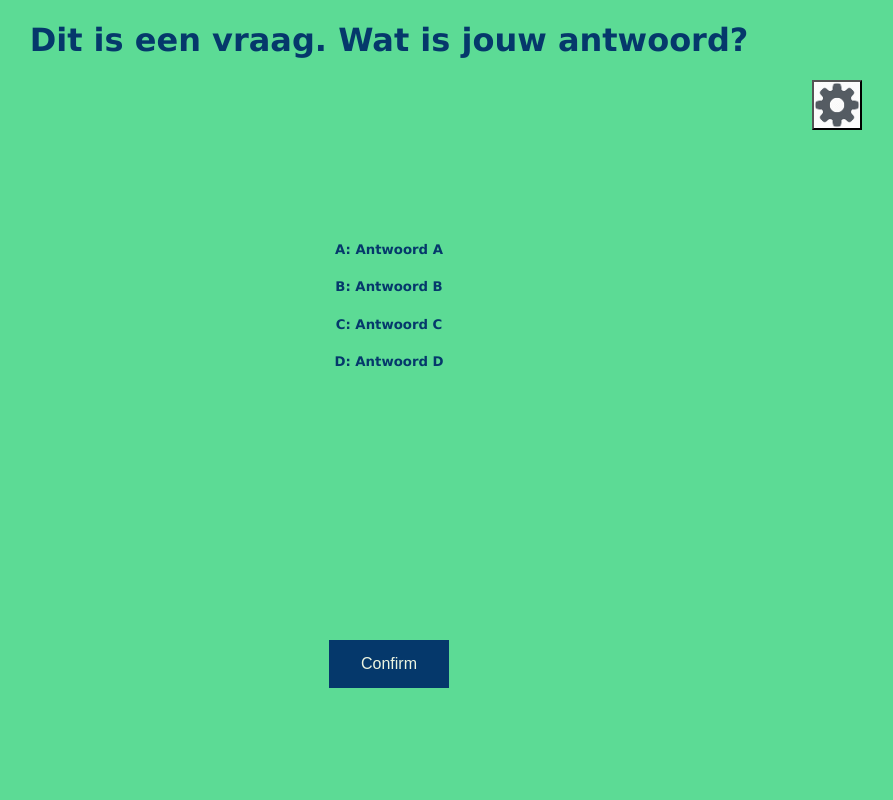
After one commit to MaytheDirkzwager/WebIK_groep15, a Flask app: page /game in a window 1280 px wide. The commit adds this page. Shown: the whole page, without its empty margins (251-1144 px from the left). Run offline with Flask 2, Linux system fonts and the light colour scheme; some libraries are stand-ins or nearby versions.

Commit message:
alsjeblieft

```diff
--- a/application.py
+++ b/application.py
@@ -43,7 +43,7 @@ Session(app)
 # configure CS50 Library to use SQLite database
 # db = SQL("sqlite:///finance.db")
 
-@app.route("/index", methods=["GET", "POST"])
+@app.route("/", methods=["GET", "POST"])
 def index():
     """Register user."""
 
@@ -69,7 +69,10 @@ def lobbyHost():
             return render_template("index.html")
 
         if request.form['button'] == 'start':
-            return render_template("lobbyPlayer.html")
+            return render_template("game.html")
+
+        if request.form['button'] == 'settings':
+            return render_template("gamesettings.html")
 
     else:
         return render_template("lobbyHost.html")
@@ -83,3 +86,53 @@ def lobbyPlayer():
 
     else:
         return render_template("lobbyPlayer.html")
+
+@app.route("/gamesettings", methods=["GET", "POST"])
+def gamesettings():
+
+    if request.method == "POST":
+        if request.form['button'] == 'back':
+            return render_template("lobbyHost.html")
+
+    else:
+        return render_template("gamesettings.html")
+
+@app.route("/game", methods=["GET", "POST"])
+def game():
+
+    if request.method == "POST":
+        if request.form['button'] == 'confirm':
+
+            return render_template("card.html")
+
+        if request.form['button'] == 'settings':
+            return render_template("sessionsettings.html")
+
+    else:
+        return render_template("game.html")
+
+@app.route("/sessionsettings", methods=["GET", "POST"])
+def sessionsettings():
+
+    if request.method == "POST":
+        if request.form['button'] == 'back':
+            return render_template("game.html")
+
+        if request.form['button'] == 'leave':
+            return render_template("index.html")
+
+    else:
+        return render_template("sessionsettings.html")
+
+@app.route("/card", methods=["GET", "POST"])
+def card():
+
+    if request.method == "POST":
+        if request.form['button'] == 'activate':
+            return render_template("game.html")
+
+        if request.form['button'] == 'settings':
+            return render_template("sessionsettings.html")
+
+    else:
+        return render_template("card.html")
--- a/static/styles.css
+++ b/static/styles.css
@@ -11,6 +11,7 @@ main
     /* override Bootstrap's 100% width for form controls */
     width: auto;
 }
+
 
 .form-group
 {
@@ -57,6 +58,42 @@ main
     margin-right: auto;
 }
 
+.settingsIcon
+{
+    position: absolute;
+    top: 10%;
+    right: 10%;
+    left: 80%;
+    bottom: 0;
+    width:50px;
+    height:50px;
+    margin-left: auto;
+    margin-right: auto;
+    background: url(settings.png);
+    background-size: 100%;
+}
+
+.backIcon
+{
+    position: absolute;
+    top: 10%;
+    right: 80%;
+    left: 10%;
+    bottom: 0;
+    width:50px;
+    height:50px;
+    margin-left: auto;
+    margin-right: auto;
+    background: url(backicon.png);
+    background-size: 100%;
+}
+
+.card
+{
+    background: url(aas.jpg);
+
+}
+
 .button
 {
     background-color: #05386B;
@@ -90,18 +127,6 @@ main
     text-align: center;
 }
 
-.settings
-{
-    z-index: 10;
-    position: absolute;
-    margin: auto;
-    top: 0;
-    right: 0;
-    bottom: 0;
-    left: 0;
-    width: 20%;
-    height: 30%;
-}
 
 .centered
 {
--- /dev/null
+++ b/templates/game.html
@@ -0,0 +1,34 @@
+<!DOCTYPE html>
+
+<html lang="en">
+
+
+    <head>
+        <title>Game</title>
+        <link href="{{ url_for('static', filename='styles.css') }}" rel="stylesheet"/>
+
+    </head>
+    <body>
+        <div class="title">
+            <h1>Dit is een vraag. Wat is jouw antwoord?</h1>
+        </div>
+
+        <div class="text">
+            <h5>A: Antwoord A</h5>
+            <h5>B: Antwoord B</h5>
+            <h5>C: Antwoord C</h5>
+            <h5>D: Antwoord D</h5>
+        </div>
+
+        <form action = "{{ url_for('game') }}" method = "post">
+
+        <div class="buttonMiddle">
+            <button type="submit" name="button" value="confirm" class="button">Confirm</button>
+        </div>
+
+         <div>
+            <button class="settingsIcon" type="submit" name="button" value="settings"></button>
+        </div>
+
+        </form>
+    </body>
```
Also changed, not shown: templates/card.html (added, +30 -0 lines), templates/gamesettings.html (added, +28 -0 lines), templates/lobbyHost.html (+8 -10 lines), templates/sessionsettings.html (added, +31 -0 lines), static/aas.jpg (added), static/backicon.png (added), static/settings.png (added), templates/settings-cog-gear-interface-512.png (deleted).
